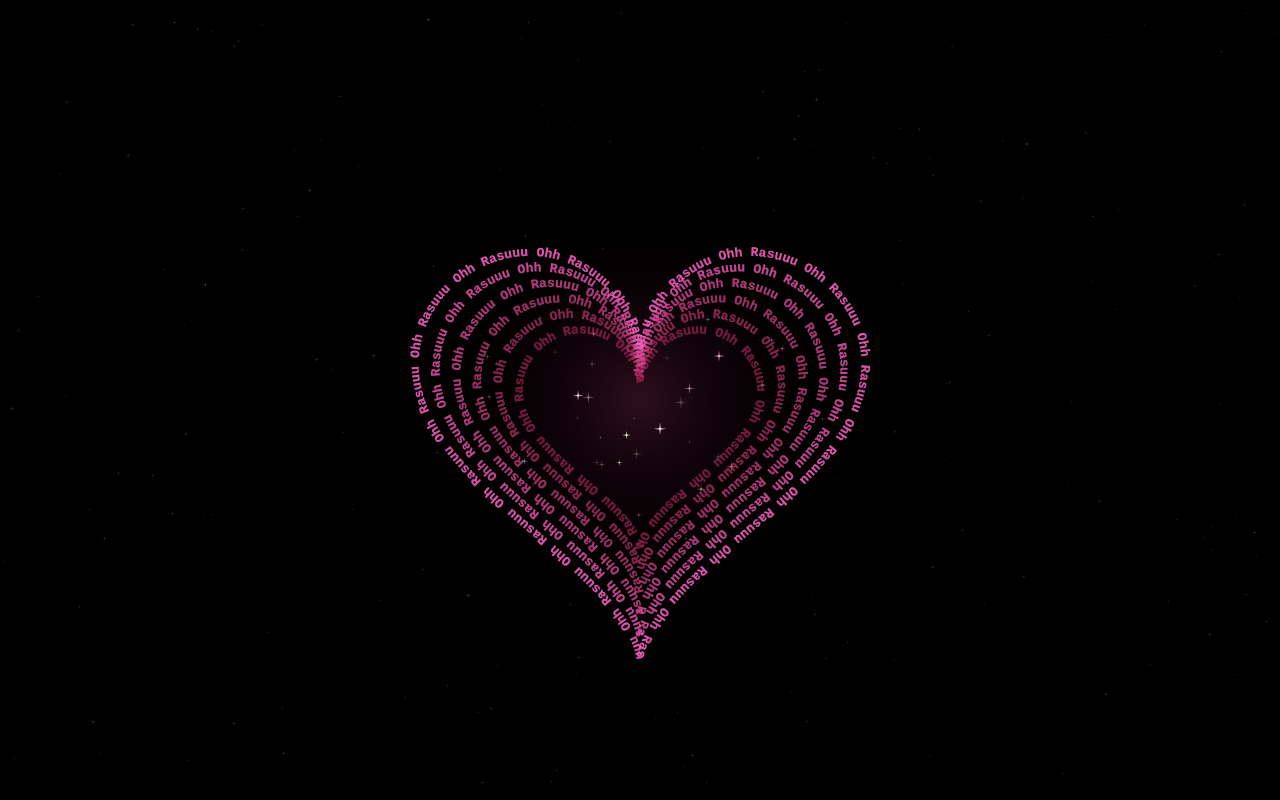
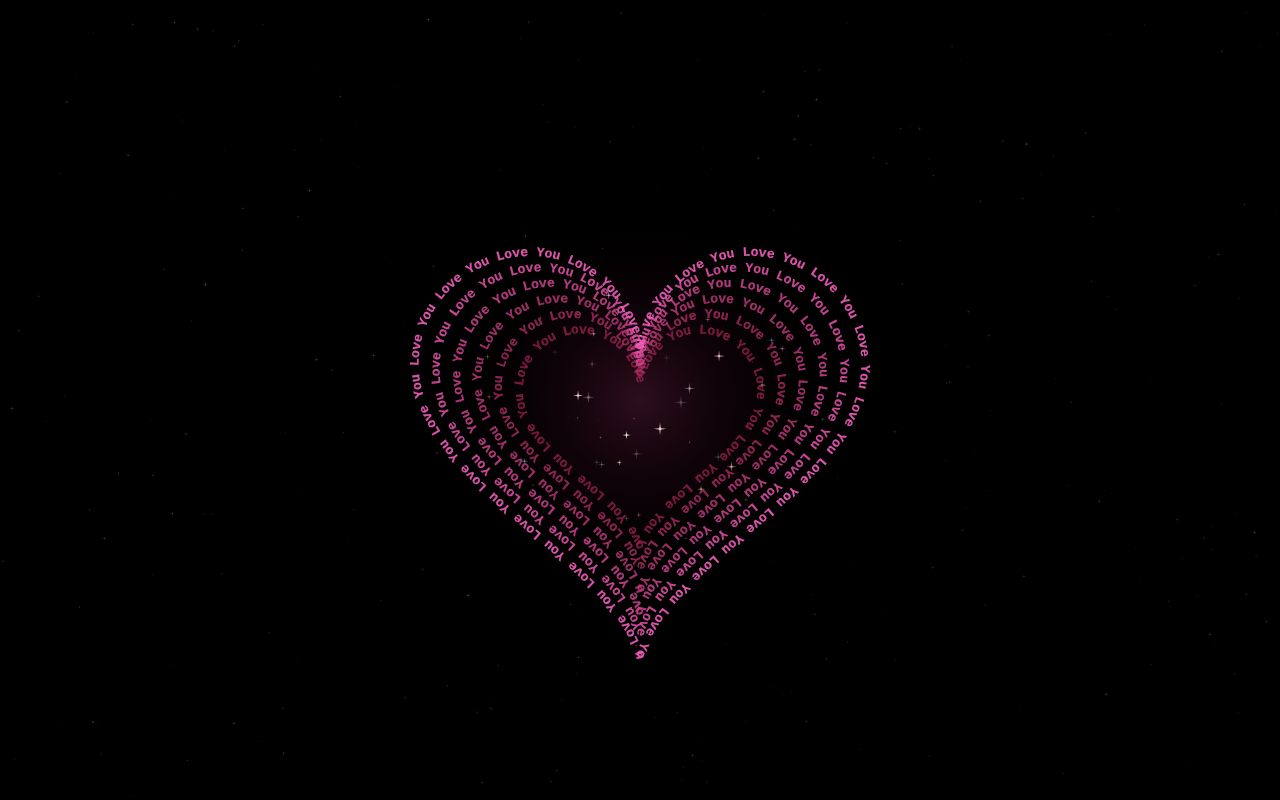
Before and after one commit to nischalwho/juiceme, a plain HTML site: page index.html in a window 1280 px wide. Drawn offline with Linux system fonts and the light colour scheme; animation ran at ten frames a second.

Commit message:
Update index.html

```diff
--- a/index.html
+++ b/index.html
@@ -218,7 +218,7 @@
     canvas.width = W;
     canvas.height = H;
 
-    const WORD = 'Ohh Rasuuu ';
+    const WORD = 'Love You ';
     const FONT_SIZE = 13;
     const NUM_RINGS = 6;
 
```
